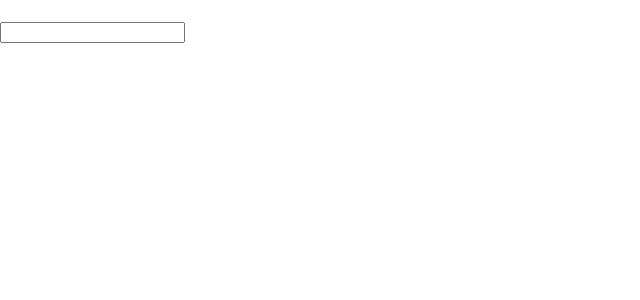
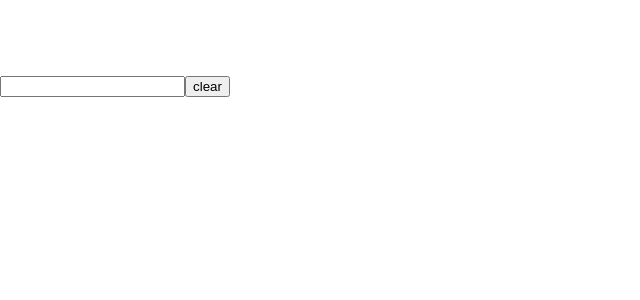
Before and after one commit to takenaka/react-ts-template, a React (Create React App) app: page / in a window 1280 px wide. Shown: the top 300 px of the page, without its empty margins (0-640 px from the left). Built offline with nearby package versions, Linux system fonts and the light colour scheme.

Commit message:
refでの操作

```diff
--- a/src/components/App.tsx
+++ b/src/components/App.tsx
@@ -1,4 +1,4 @@
-import React from 'react';
+import React, { useRef } from 'react';
 import styled from 'styled-components';
 import { useSelector, useDispatch } from 'react-redux';
 import { RootState } from 'stores';
@@ -7,22 +7,39 @@ import userSlice from 'stores/user';
 export default () => {
   const dispatch = useDispatch();
   const name = useSelector((state: RootState) => state.user.name);
+  const input = useRef<HTMLInputElement>(null);
 
   const onTextChange = (value: string) => {
     dispatch(userSlice.actions.setName(value));
+  };
+
+  const onButtonClicked = () => {
+    if (input.current === null) {
+      return;
+    }
+
+    dispatch(userSlice.actions.clearName());
+    input.current.value = '';
   };
 
   return (
     <App>
       <h1>{name}</h1>
 
-      <input type="text" onChange={e => onTextChange(e.target.value)} />
+      <input
+        ref={input}
+        type="text"
+        onChange={e => onTextChange(e.target.value)}
+      />
+
+      <button onClick={onButtonClicked}>clear</button>
     </App>
   );
 };
 
 const App = styled.div`
   h1 {
-    color: red;
+    color: gray;
+    height: 2rem;
   }
 `;
```
